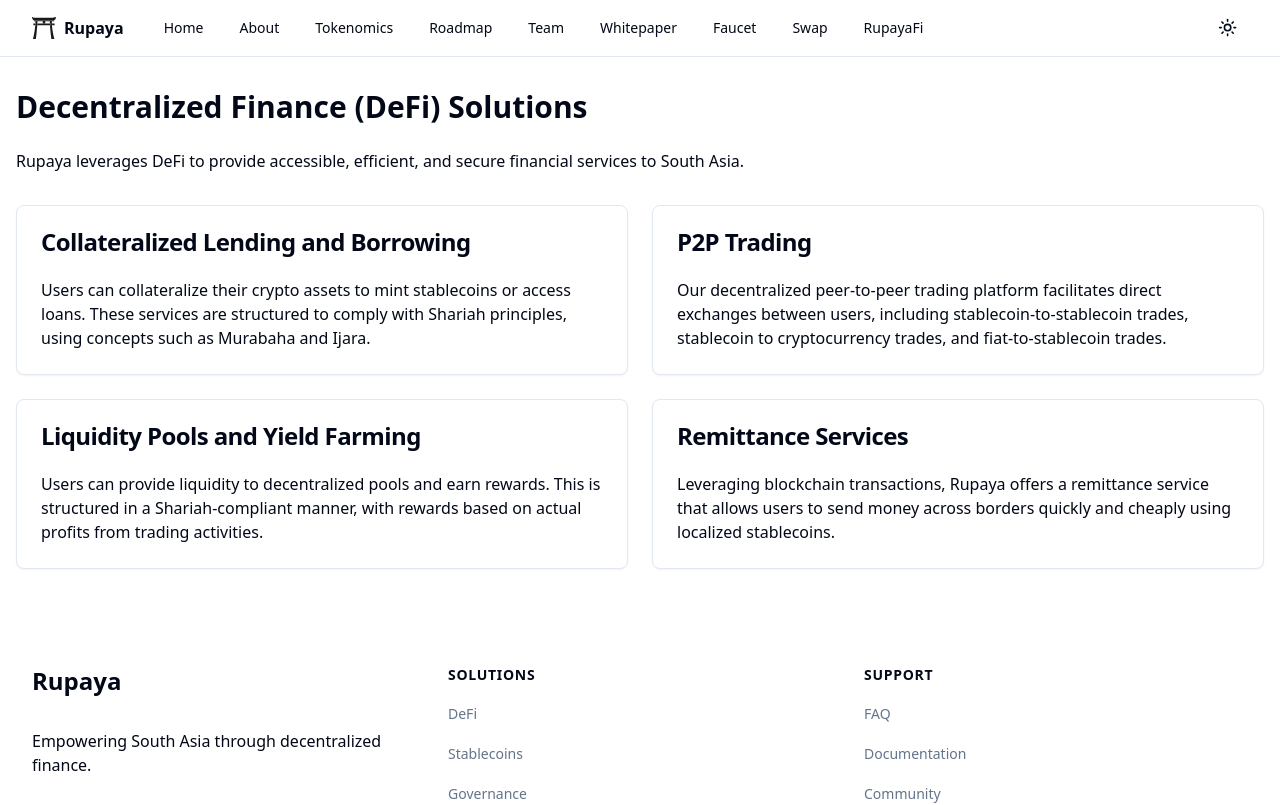
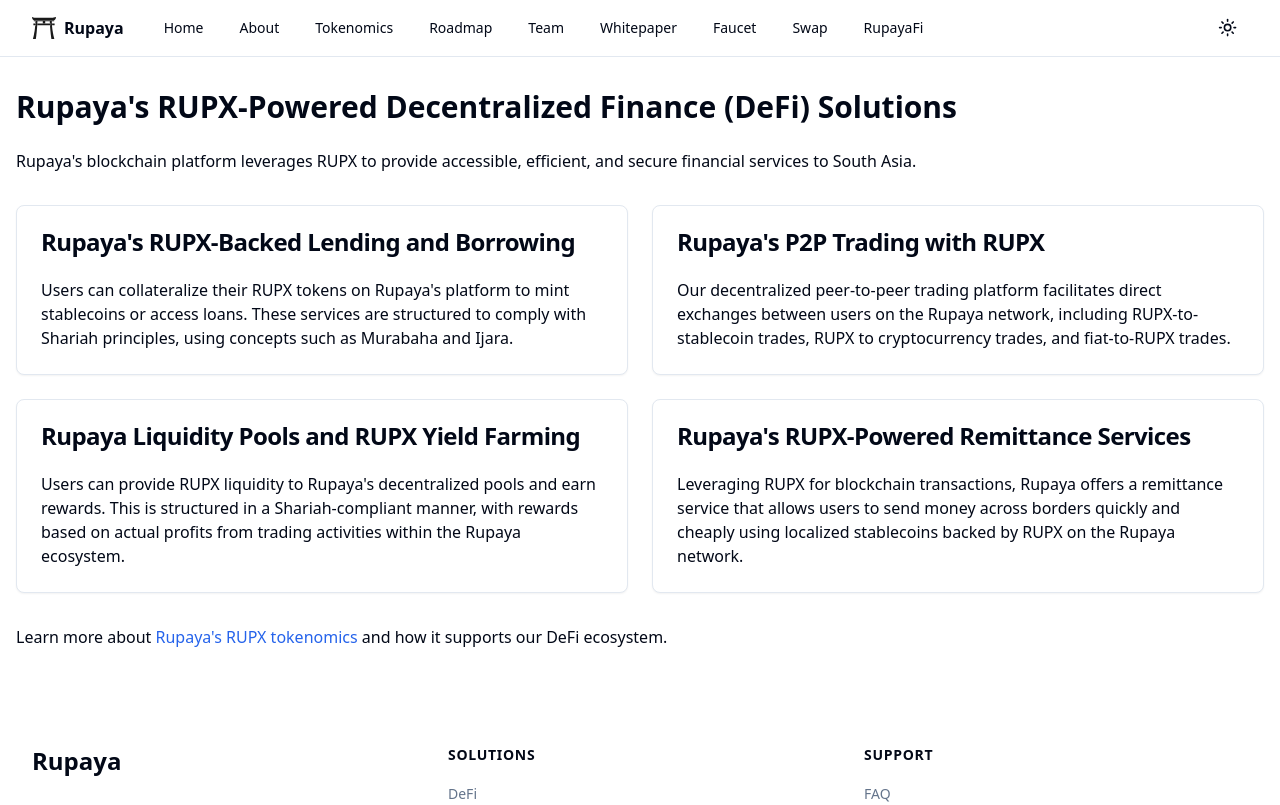
Before and after one commit to devspan/base, a Next.js app: page /defi in a window 1280 px wide. Shown: the top 805 px of the page. Built offline with nearby package versions, Linux system fonts and the light colour scheme.

Commit message:
improve seo

```diff
--- a/app/defi/page.tsx
+++ b/app/defi/page.tsx
@@ -1,50 +1,51 @@
-// DeFi.tsx
 import React from 'react';
 import { Card, CardHeader, CardTitle, CardDescription, CardContent } from "@/components/ui/card";
+import Link from 'next/link';
 
 export default function DeFiPage() {
   return (
     <div className="container mx-auto px-4 py-8">
-      <h1 className="text-3xl font-bold mb-6">Decentralized Finance (DeFi) Solutions</h1>
-      <p className="mb-8">Rupaya leverages DeFi to provide accessible, efficient, and secure financial services to South Asia.</p>
+      <h1 className="text-3xl font-bold mb-6">Rupaya's RUPX-Powered Decentralized Finance (DeFi) Solutions</h1>
+      <p className="mb-8">Rupaya's blockchain platform leverages RUPX to provide accessible, efficient, and secure financial services to South Asia.</p>
 
       <div className="grid grid-cols-1 md:grid-cols-2 gap-6">
         <Card>
           <CardHeader>
-            <CardTitle>Collateralized Lending and Borrowing</CardTitle>
+            <CardTitle>Rupaya's RUPX-Backed Lending and Borrowing</CardTitle>
           </CardHeader>
           <CardContent>
-            <p>Users can collateralize their crypto assets to mint stablecoins or access loans. These services are structured to comply with Shariah principles, using concepts such as Murabaha and Ijara.</p>
+            <p>Users can collateralize their RUPX tokens on Rupaya's platform to mint stablecoins or access loans. These services are structured to comply with Shariah principles, using concepts such as Murabaha and Ijara.</p>
           </CardContent>
         </Card>
 
         <Card>
           <CardHeader>
-            <CardTitle>P2P Trading</CardTitle>
+            <CardTitle>Rupaya's P2P Trading with RUPX</CardTitle>
           </CardHeader>
           <CardContent>
-            <p>Our decentralized peer-to-peer trading platform facilitates direct exchanges between users, including stablecoin-to-stablecoin trades, stablecoin to cryptocurrency trades, and fiat-to-stablecoin trades.</p>
+            <p>Our decentralized peer-to-peer trading platform facilitates direct exchanges between users on the Rupaya network, including RUPX-to-stablecoin trades, RUPX to cryptocurrency trades, and fiat-to-RUPX trades.</p>
           </CardContent>
         </Card>
 
         <Card>
           <CardHeader>
-            <CardTitle>Liquidity Pools and Yield Farming</CardTitle>
+            <CardTitle>Rupaya Liquidity Pools and RUPX Yield Farming</CardTitle>
           </CardHeader>
           <CardContent>
-            <p>Users can provide liquidity to decentralized pools and earn rewards. This is structured in a Shariah-compliant manner, with rewards based on actual profits from trading activities.</p>
+            <p>Users can provide RUPX liquidity to Rupaya's decentralized pools and earn rewards. This is structured in a Shariah-compliant manner, with rewards based on actual profits from trading activities within the Rupaya ecosystem.</p>
           </CardContent>
         </Card>
 
         <Card>
           <CardHeader>
-            <CardTitle>Remittance Services</CardTitle>
+            <CardTitle>Rupaya's RUPX-Powered Remittance Services</CardTitle>
           </CardHeader>
           <CardContent>
-            <p>Leveraging blockchain transactions, Rupaya offers a remittance service that allows users to send money across borders quickly and cheaply using localized stablecoins.</p>
+            <p>Leveraging RUPX for blockchain transactions, Rupaya offers a remittance service that allows users to send money across borders quickly and cheaply using localized stablecoins backed by RUPX on the Rupaya network.</p>
           </CardContent>
         </Card>
       </div>
+      <p className="mt-8">Learn more about <Link href="/tokenomics" className="text-blue-600 hover:underline">Rupaya's RUPX tokenomics</Link> and how it supports our DeFi ecosystem.</p>
     </div>
   );
 }
--- a/app/documentation/page.tsx
+++ b/app/documentation/page.tsx
@@ -1,16 +1,52 @@
 // app/documentation/page.tsx
+import StructuredData from '@/components/StructuredData';
+
 export default function Page() {
     return (
       <div className="container mx-auto px-4 py-8">
-        <h1 className="text-3xl font-bold mb-6">Documentation</h1>
-        <p>Welcome to the Rupaya documentation. Here you'll find comprehensive guides and documentation to help you start working with Rupaya as quickly as possible, as well as support if you get stuck.</p>
-        <h2 className="text-2xl font-semibold mt-8 mb-4">Getting Started</h2>
+        <h1 className="text-3xl font-bold mb-6">Rupaya & RUPX Documentation</h1>
+        <p>Welcome to the Rupaya and RUPX documentation. Here you'll find comprehensive guides and documentation to help you start working with the Rupaya ecosystem and RUPX token as quickly as possible, as well as support if you get stuck.</p>
+        <h2 className="text-2xl font-semibold mt-8 mb-4">Getting Started with Rupaya and RUPX</h2>
         <ul className="list-disc list-inside">
-          <li>Introduction to Rupaya</li>
-          <li>Setting up a Rupaya wallet</li>
-          <li>Using Rupaya stablecoins</li>
+          <li>Introduction to Rupaya's blockchain ecosystem</li>
+          <li>Understanding RUPX: Rupaya's native token</li>
+          <li>Setting up a Rupaya wallet for RUPX</li>
+          <li>Using RUPX for transactions and DeFi on Rupaya</li>
+          <li>Participating in Rupaya's governance with RUPX</li>
           {/* Add more documentation topics */}
         </ul>
+        <StructuredData
+          type="FAQPage"
+          data={{
+            mainEntity: [
+              {
+                "@type": "Question",
+                "name": "What is Rupaya?",
+                "acceptedAnswer": {
+                  "@type": "Answer",
+                  "text": "Rupaya is a blockchain platform designed to revolutionize finance in South Asia through decentralized technology and innovative DeFi solutions."
+                }
+              },
+              {
+                "@type": "Question",
+                "name": "What is RUPX?",
+                "acceptedAnswer": {
+                  "@type": "Answer",
+                  "text": "RUPX is the native cryptocurrency of the Rupaya blockchain platform, powering transactions, governance, and DeFi services within the Rupaya ecosystem."
+                }
+              },
+              {
+                "@type": "Question",
+                "name": "How can I participate in the Rupaya ecosystem?",
+                "acceptedAnswer": {
+                  "@type": "Answer",
+                  "text": "You can participate by acquiring RUPX tokens, using Rupaya's DeFi services, contributing to governance decisions, or developing applications on the Rupaya blockchain."
+                }
+              },
+              // Add more FAQs
+            ]
+          }}
+        />
       </div>
     );
   }
--- a/app/page.metadata.ts
+++ b/app/page.metadata.ts
@@ -3,20 +3,20 @@ import type { Metadata } from 'next'
 const baseUrl = process.env.NEXT_PUBLIC_APP_URL || 'https://rupaya.io'
 
 export const metadata: Metadata = {
-  title: `${process.env.NEXT_PUBLIC_SITE_NAME} - Empowering South Asia through Decentralized Finance`,
-  description: process.env.NEXT_PUBLIC_SITE_DESCRIPTION,
-  keywords: 'Rupaya, cryptocurrency, blockchain, DeFi, South Asia, financial inclusion, RUPX token',
+  title: `Rupaya & RUPX - Empowering South Asia through Decentralized Finance | ${process.env.NEXT_PUBLIC_SITE_NAME}`,
+  description: `Rupaya: Revolutionizing finance in South Asia with RUPX, our native token. Join us in creating accessible, efficient, and secure blockchain-powered financial services for millions.`,
+  keywords: 'Rupaya, RUPX, cryptocurrency, blockchain, DeFi, South Asia, financial inclusion, RUPX token',
   openGraph: {
-    title: `${process.env.NEXT_PUBLIC_SITE_NAME} - Empowering South Asia through Decentralized Finance`,
-    description: process.env.NEXT_PUBLIC_SITE_DESCRIPTION,
+    title: `Rupaya & RUPX - Empowering South Asia through Decentralized Finance | ${process.env.NEXT_PUBLIC_SITE_NAME}`,
+    description: `Rupaya's blockchain ecosystem, powered by RUPX. Join the financial revolution in South Asia with innovative DeFi solutions.`,
     url: baseUrl,
     siteName: process.env.NEXT_PUBLIC_SITE_NAME,
     images: [
       {
-        url: process.env.NEXT_PUBLIC_OG_IMAGE_URL || `${baseUrl}/og-image.jpg`,
+        url: process.env.NEXT_PUBLIC_OG_IMAGE_URL || `${baseUrl}/rupaya-rupx-og-image.jpg`,
         width: 1200,
         height: 630,
-        alt: `${process.env.NEXT_PUBLIC_SITE_NAME} - Decentralized Finance for South Asia`,
+        alt: `Rupaya & RUPX - Decentralized Finance for South Asia`,
       },
     ],
     locale: 'en_US',
@@ -24,9 +24,9 @@ export const metadata: Metadata = {
   },
   twitter: {
     card: 'summary_large_image',
-    title: `${process.env.NEXT_PUBLIC_SITE_NAME} - Empowering South Asia through DeFi`,
-    description: `Join the financial revolution in South Asia with ${process.env.NEXT_PUBLIC_SITE_NAME}'s blockchain solutions.`,
-    images: [process.env.NEXT_PUBLIC_TWITTER_IMAGE_URL || `${baseUrl}/twitter-image.jpg`],
+    title: `Rupaya & RUPX - Empowering South Asia through DeFi | ${process.env.NEXT_PUBLIC_SITE_NAME}`,
+    description: `Discover Rupaya's blockchain solutions and RUPX, our native token. Join the financial revolution in South Asia.`,
+    images: [process.env.NEXT_PUBLIC_TWITTER_IMAGE_URL || `${baseUrl}/rupaya-rupx-twitter-image.jpg`],
     creator: process.env.NEXT_PUBLIC_TWITTER_HANDLE,
   },
   robots: {
--- a/app/team/page.tsx
+++ b/app/team/page.tsx
@@ -66,10 +66,10 @@ const TeamMemberCard: React.FC<{ member: TeamMember; isPlaceholder?: boolean }>
             <Skeleton className="h-full w-full rounded-full" />
           ) : member.image ? (
             <Image
-              src={member.image}
-              alt={member.name}
-              layout="fill"
-              objectFit="cover"
+              src={member.image || '/images/placeholder-avatar.png'}
+              alt={`${member.name} - ${member.role} at Rupaya`}
+              width={200}
+              height={200}
             />
           ) : (
             <Skeleton className="h-full w-full rounded-full" />
```
